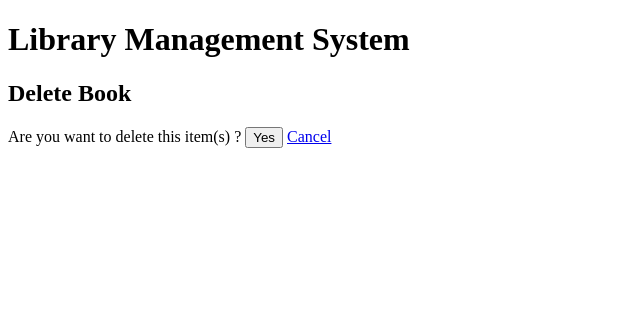
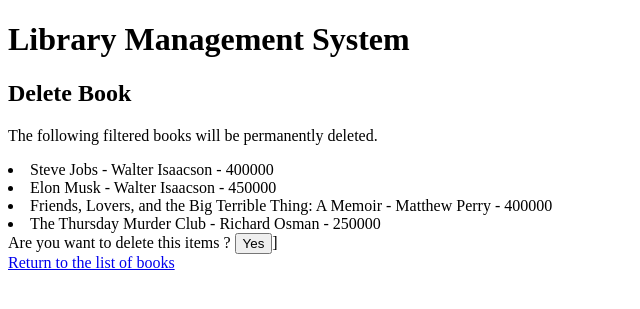
Before and after one commit to roz-pnv/simple-library-management-system, a Django app: page /delete_filtered in a window 1280 px wide. Shown: the top 309 px of the page, without its empty margins (0-640 px from the left). Run offline with Django 5.2, Linux system fonts and the light colour scheme; data comes from the database, SQL or seed files in the repository; both versions use the stored data as it was after the commit.

Commit message:
modify delete filtered books veiws and templates

```diff
--- a/library/book/templates/book/delete.html
+++ b/library/book/templates/book/delete.html
@@ -6,7 +6,7 @@
     <div class="main">
         <form method="POST">
             {% csrf_token %}
-            Are you want to delete this item(s) ?
+            Are you want to delete this item ?
             <input type="submit" value="Yes" />
             <a href="/books/">Cancel </a>
         </form>
--- /dev/null
+++ b/library/book/templates/book/deletefilter.html
@@ -0,0 +1,19 @@
+{% extends 'parent/base.html' %}
+{% block title %}Add Book{% endblock %}
+{% block head %}<h2>Delete Book</h2>{% endblock %}
+
+{% block content %}
+<p>The following filtered books will be permanently deleted.</p>
+    {% for book in books %}
+        <li>{{ book.name }} - {{ book.author.name }} - {{ book.price.price }}</li>
+        {% empty %}
+        <li>No books found!</li>
+    {% endfor %}
+    </ul>
+    <form method="post">
+        {% csrf_token %}
+        Are you want to delete this items ?
+        <input type="submit" value="Yes" />]
+    </form>
+    <a href="{% url 'book:book_list' %}">Return to the list of books</a>
+{% endblock %}
--- a/library/book/templates/book/filter.html
+++ b/library/book/templates/book/filter.html
@@ -24,6 +24,6 @@
         <hr>
     {% endfor %}
 
+
     <hr>
-    <h3><a href="{% url 'book:delete_filtered_books' %}">delete all</a></h3>
 {% endblock %}
--- a/library/book/views.py
+++ b/library/book/views.py
@@ -110,7 +110,12 @@
     if published_year:
         books = books.filter(published_at__year=int(published_year))
 
-    return render(request, 'book/filter.html', {'books':books})
+    context = {
+        'books':books,
+        'filtered_books': books.exists()
+    }
+
+    return render(request, 'book/list.html', context)
 
 
 def delete_filtered_books(request):
@@ -119,7 +124,7 @@
     books = Book.objects.all()
 
     if price:
-        books = books.filter(price__price__lte=int(price))
+        books = books.filter(price__price=int(price))
     if published_year:
         books = books.filter(published_at__year=int(published_year))
 
@@ -129,4 +134,4 @@
         return HttpResponseRedirect("/books")
 
 
-    return render(request, 'book/delete.html', {'books':books})
+    return render(request, 'book/deletefilter.html', {'books':books})
```
Also changed, not shown: library/book/templates/book/list.html (+7 -0 lines), library/db.sqlite3.
